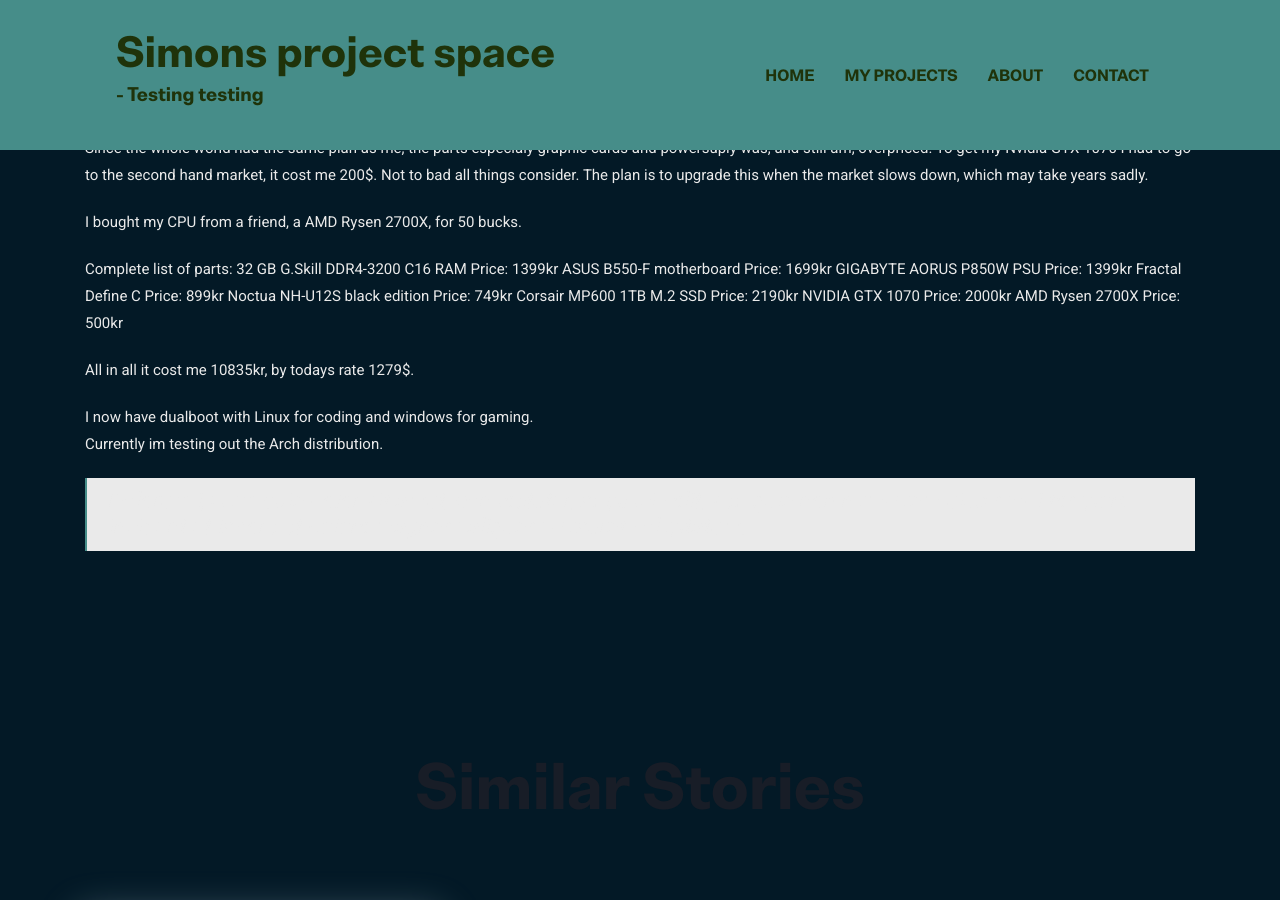
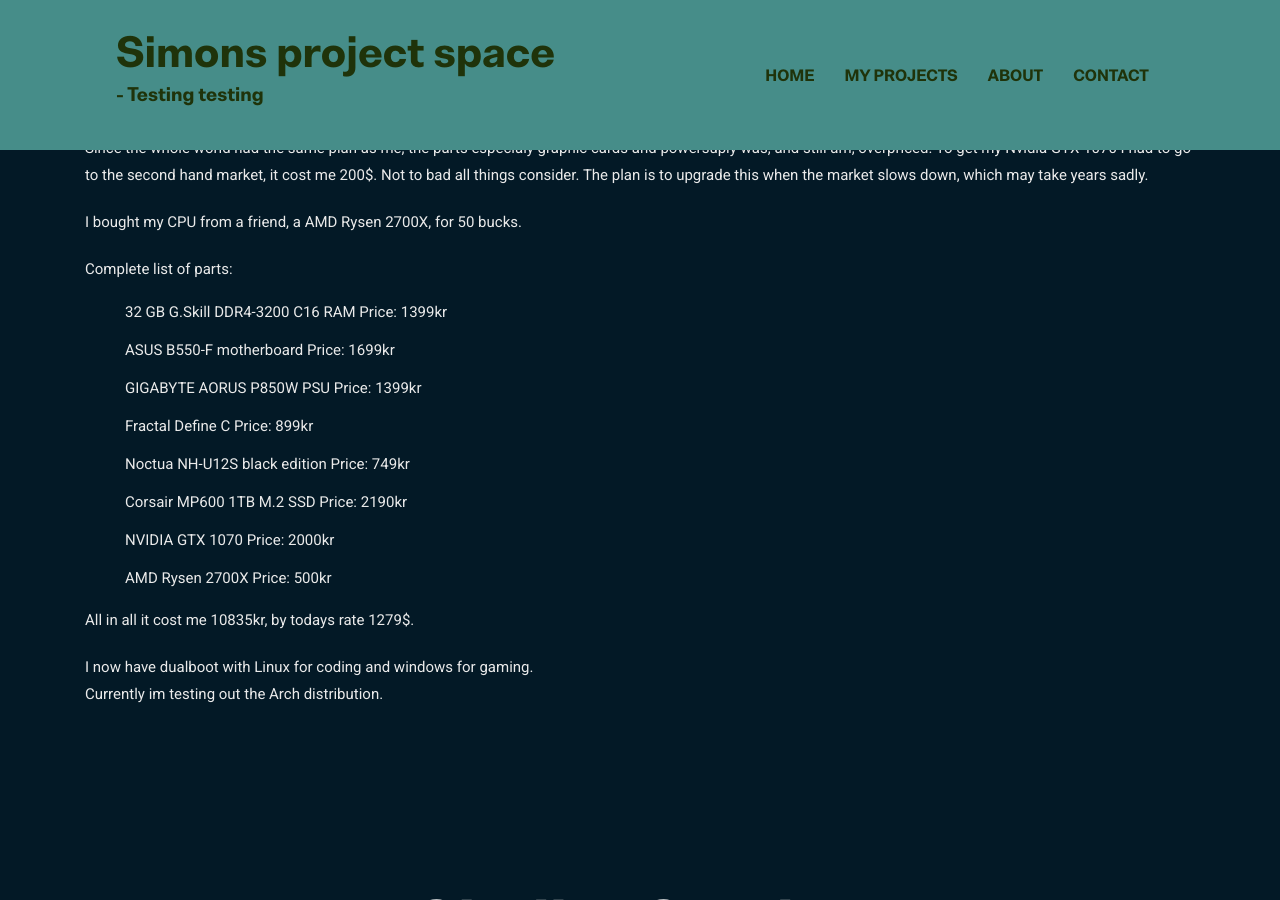
Before and after one commit to simonsikkeland/blog, a Jekyll site: the page built from _posts/2021-25-06-pc-build.markdown, in a window 1280 px wide and 900 px high, scrolled down 1414 px. Built offline with Jekyll 4.4.1, drawn with Linux system fonts in a browser that asks for light colours.

Commit message:
textcolor2

```diff
--- a/_layouts/post.html
+++ b/_layouts/post.html
@@ -46,7 +46,7 @@ layout: default
   <div class="container">
     <div class="row">
       <div class="col-12 text-center">
-        <h2 class="text-color-light section-title">Similar Stories</h2>
+        <h2 class="text-color section-title">Similar Stories</h2>
       </div>
       {% for post in site.posts offset:0 limit:3 %}
       {% include post.html %}
--- a/_posts/2021-25-06-pc-build.markdown
+++ b/_posts/2021-25-06-pc-build.markdown
@@ -14,18 +14,16 @@ Since the whole world had the same plan as me, the parts especialy graphic cards
 I bought my CPU from a friend, a AMD Rysen 2700X, for 50 bucks.
 
 Complete list of parts:
-	32 GB G.Skill DDR4-3200 C16 RAM         Price: 1399kr
-    ASUS B550-F motherboard                 Price: 1699kr
-    GIGABYTE AORUS P850W PSU                Price: 1399kr
-    Fractal Define C                        Price: 899kr
-    Noctua NH-U12S black edition            Price: 749kr
-    Corsair MP600 1TB M.2 SSD               Price: 2190kr
-    NVIDIA GTX 1070                         Price: 2000kr
-    AMD Rysen 2700X                         Price: 500kr
+- 32 GB G.Skill DDR4-3200 C16 RAM         Price: 1399kr
+- ASUS B550-F motherboard                 Price: 1699kr
+- GIGABYTE AORUS P850W PSU                Price: 1399kr
+- Fractal Define C                        Price: 899kr
+- Noctua NH-U12S black edition            Price: 749kr
+- Corsair MP600 1TB M.2 SSD               Price: 2190kr
+- NVIDIA GTX 1070                         Price: 2000kr
+- AMD Rysen 2700X                         Price: 500kr
 
 All in all it cost me 10835kr, by todays rate 1279$.
 
 I now have dualboot with Linux for coding and windows for gaming.
 Currently im testing out the Arch distribution.
-
-> Dolorem ipsum quia dolor sit amet, consectetur, adipisci velit, sed quia non numquam eius modi tempora incidunt ut labore et dolore magnam aliquam quaerat voluptatem.
```
